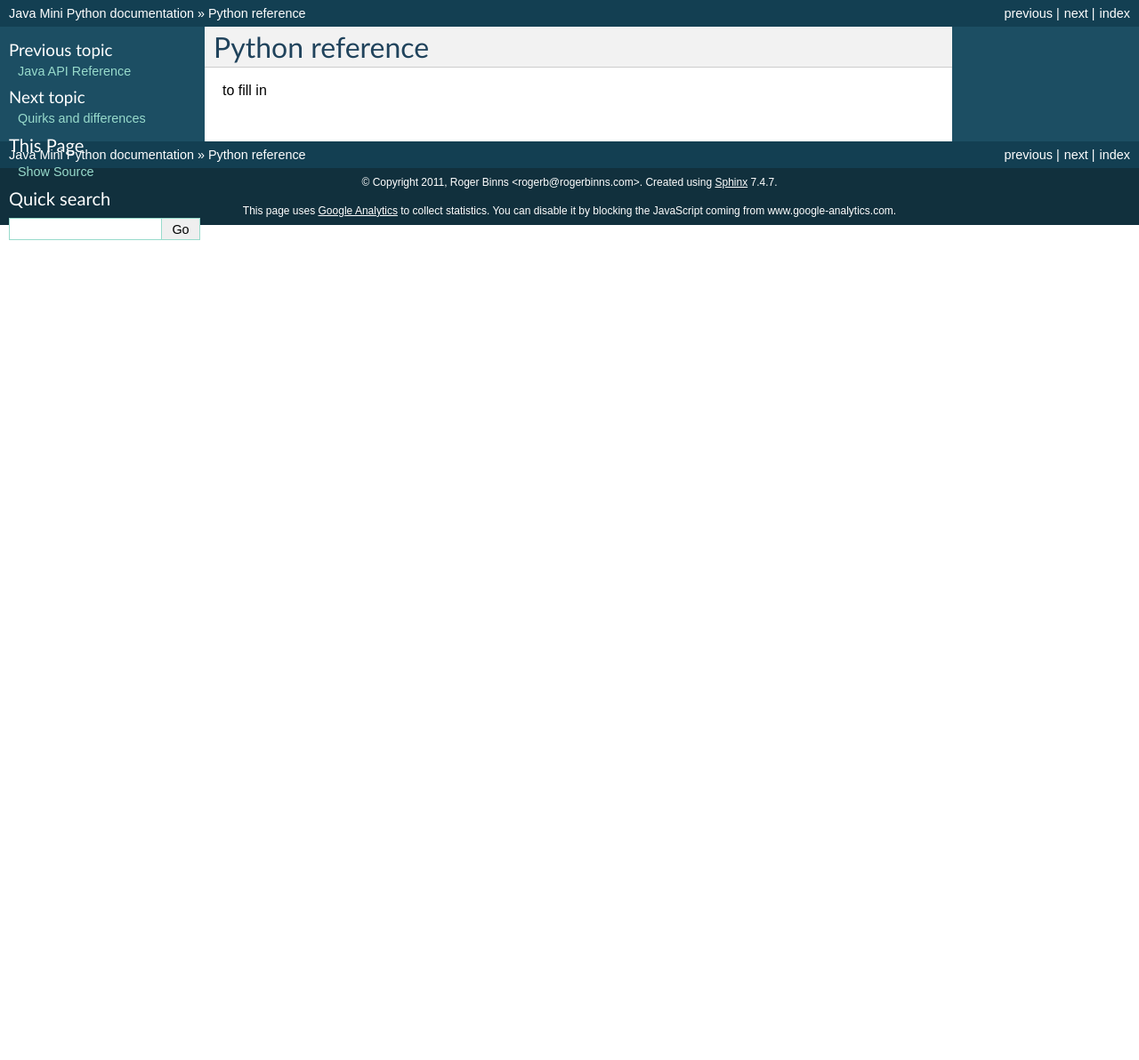
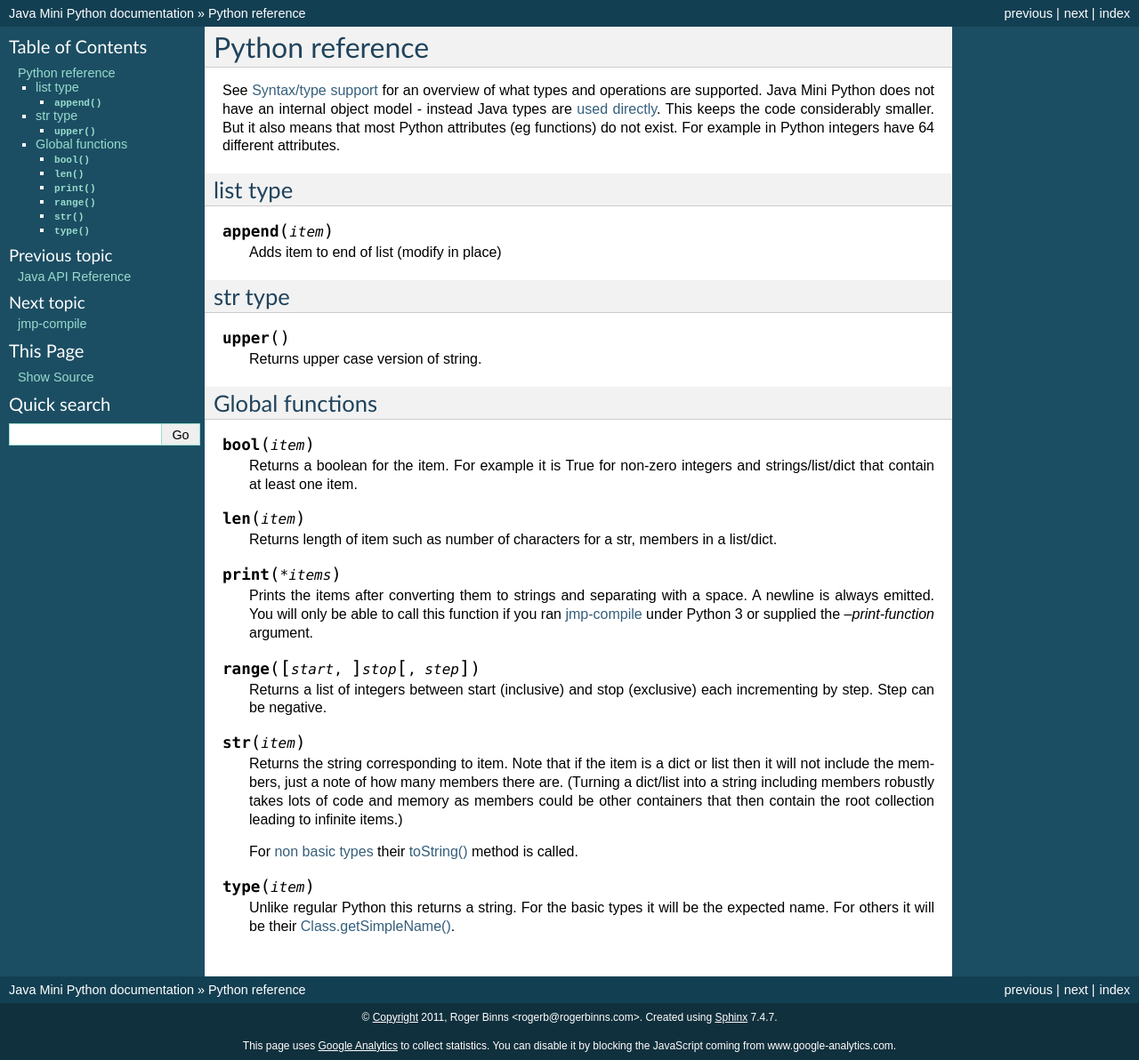
Before and after one commit to rogerbinns/jia-mini-python, a Sphinx documentation site: the page built from doc/python.rst, in a window 1280 px wide and 1192 px high. Shown: the whole window at 89% size. Built offline with Sphinx 7.4.7, drawn with Linux system fonts in a browser that asks for light colours; the version number could not be read and is left out.

Commit message:
More doc updates

```diff
--- a/doc/conf.py
+++ b/doc/conf.py
@@ -4,13 +4,17 @@ import sys, os
 
 # Add any Sphinx extension module names here, as strings. They can be extensions
 # coming with Sphinx (named 'sphinx.ext.*') or your custom ones.
-extensions = ['sphinx.ext.autodoc', 'sphinx.ext.todo']
+extensions = ['sphinx.ext.autodoc', 'sphinx.ext.todo', 'sphinx.ext.extlinks']
 
 # Add any paths that contain templates here, relative to this directory.
 templates_path = ['_templates']
 
 # The suffix of source filenames.
 source_suffix = '.rst'
+
+extlinks={
+    "jdoc": ("http://docs.oracle.com/javase/6/docs/api/%s", "javadoc")
+}
 
 # The encoding of source files.
 #source_encoding = 'utf-8-sig'
--- /dev/null
+++ b/doc/jmp-compile.rst
@@ -0,0 +1,5 @@
+jmp-compile
+===========
+
+This is the tool used to turn your Python syntax source into the
+internal representation used.
--- a/doc/lang.rst
+++ b/doc/lang.rst
@@ -40,7 +40,7 @@ Operators
 What is not supported
 =====================
 
-* Variable arguments and keywork arguments (`*args` and `**kwargs`).
+* Variable arguments and keyword arguments (`*args` and `**kwargs`).
   Note that methods :ref:`added via Java <adding_methods>` can take
   variable numbers of arguments.
 * Classes
--- a/doc/python.rst
+++ b/doc/python.rst
@@ -1,4 +1,67 @@
 Python reference
 ================
 
-to fill in
+See :doc:`lang` for an overview of what types and operations are
+supported.  Java Mini Python does not have an internal object model -
+instead Java types are :doc:`used directly <java>`.  This keeps the
+code considerably smaller.  But it also means that most Python
+attributes (eg functions) do not exist.  For example in Python
+integers have 64 different attributes.
+
+list type
+---------
+
+.. method:: append(item)
+
+   Adds item to end of list (modify in place)
+
+str type
+--------
+
+.. method:: upper()
+
+   Returns upper case version of string.
+
+Global functions
+----------------
+
+.. function:: bool(item)
+
+   Returns a boolean for the item.  For example it is True for
+   non-zero integers and strings/list/dict that contain at least one item.
+
+.. function:: len(item)
+
+   Returns length of item such as number of characters for a str,
+   members in a list/dict.
+
+.. function:: print(*items)
+
+   Prints the items after converting them to strings and separating
+   with a space.  A newline is always emitted.  You will only be able
+   to call this function if you ran :doc:`jmp-compile <jmp-compile>`
+   under Python 3 or supplied the `--print-function` argument.
+
+.. function:: range([start], stop[, step])
+
+   Returns a list of integers between start (inclusive) and stop
+   (exclusive) each incrementing by step.  Step can be negative.
+
+.. function:: str(item)
+
+   Returns the string corresponding to item.  Note that if the item is
+   a dict or list then it will not include the members, just a note of
+   how many members there are.  (Turning a dict/list into a string
+   including members robustly takes lots of code and memory as members
+   could be other containers that then contain the root collection
+   leading to infinite items.)
+
+   For :doc:`non basic types <java>` their :jdoc:`toString()
+   <java/lang/Object.html#toString()>` method is called.
+
+.. function:: type(item)
+
+   Unlike regular Python this returns a string.  For the basic types
+   it will be the expected name.  For others it will be their
+   :jdoc:`Class.getSimpleName()
+   <java/lang/Class.html#getSimpleName()>`.
```
Also changed, not shown: doc/copyright.rst (added, +12 -0 lines), doc/index.rst (+9 -5 lines), doc/java.rst (+42 -22 lines), 1 other file.
